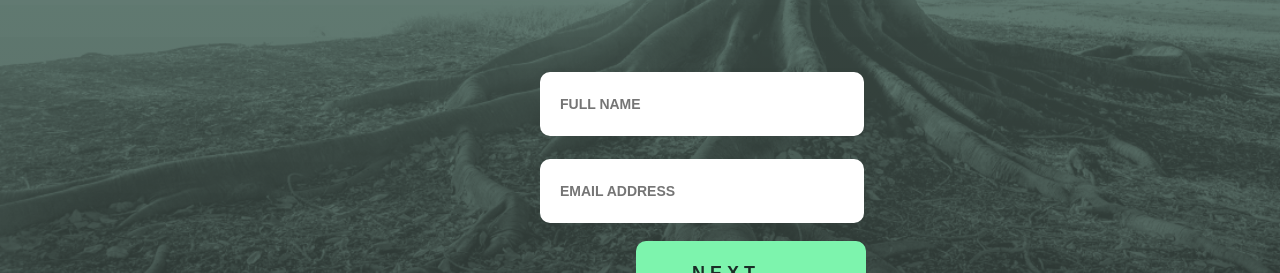
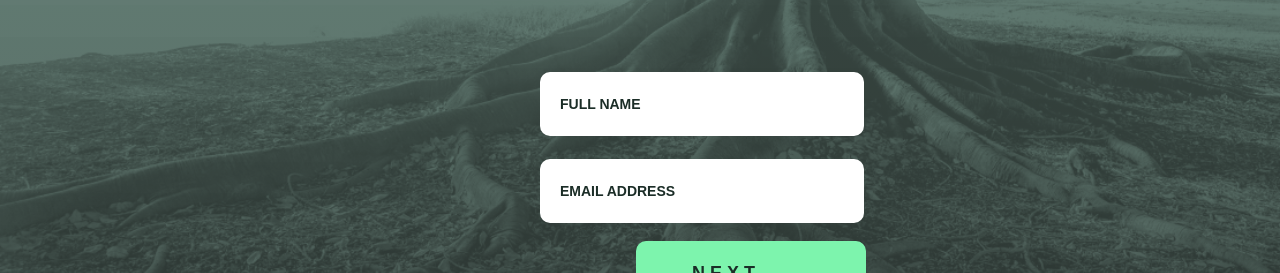
Before and after one commit to hann0r/skills-test, a React (Create React App) app: page / in a window 1280 px wide. Shown: the part 238-511 px from the top of the page. Built offline with nearby package versions, Linux system fonts and the light colour scheme; a web font is replaced by a local one.

Commit message:
Fixed placeholder colour

```diff
--- a/src/Components/Form.module.css
+++ b/src/Components/Form.module.css
@@ -37,9 +37,6 @@ input {
   width: 284px;
   height: 64px;
 }
-#input-name::placeholder {
+::-webkit-input-placeholder {
   color: #1b2d27;
 }
-#input-email::placeholder {
-  color: #1b2d27;
-}
```
